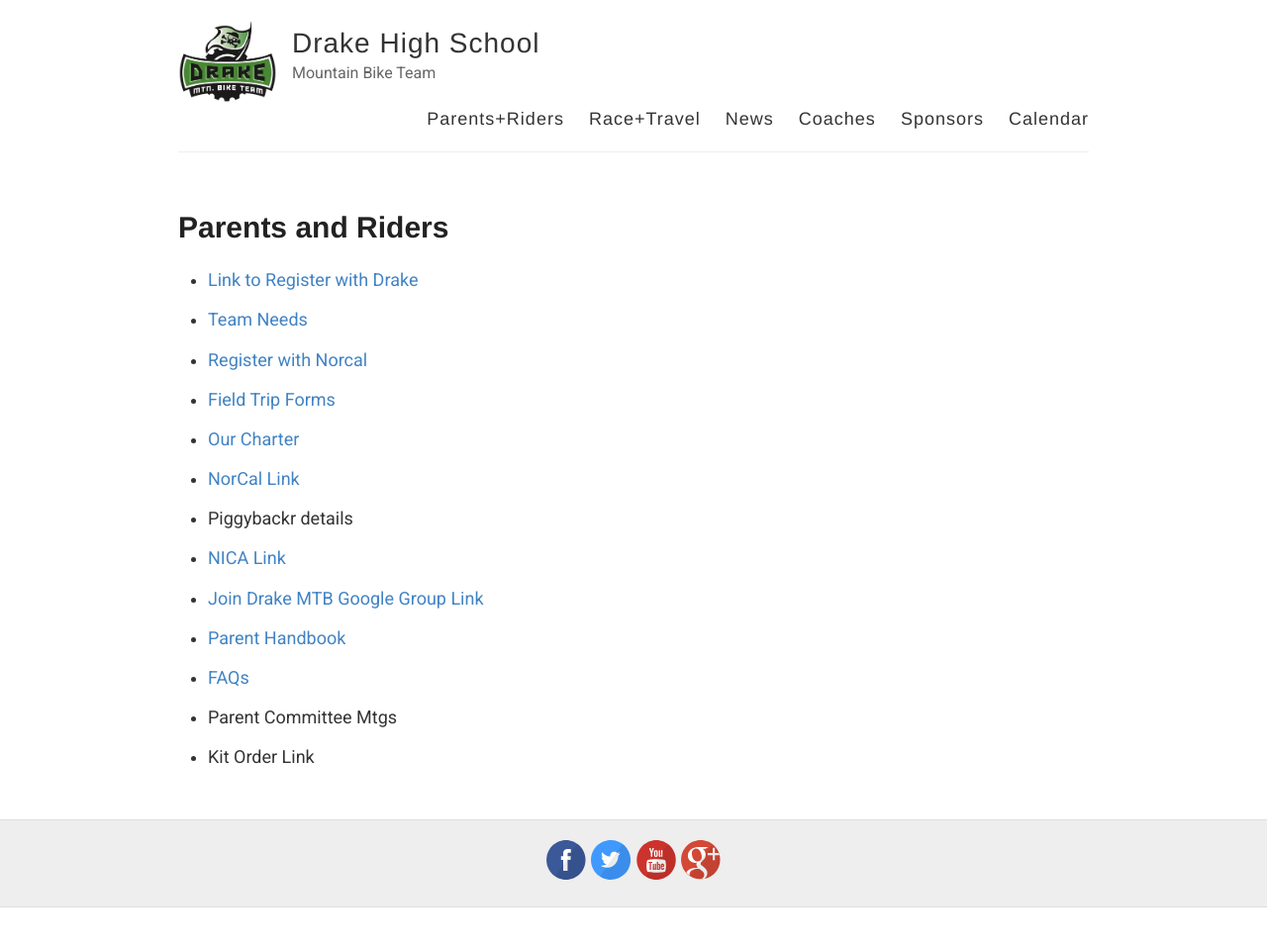
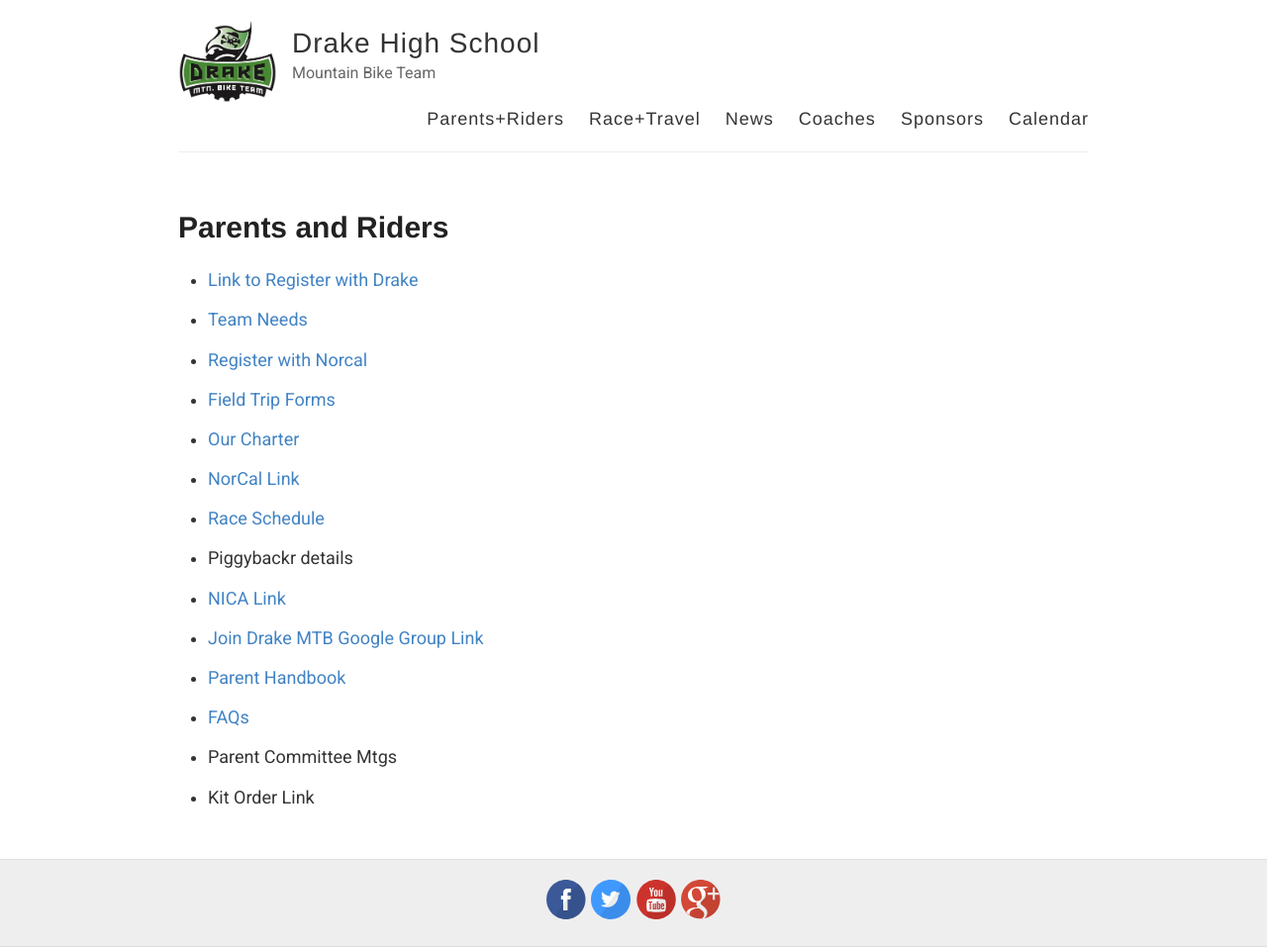
Before and after one commit to pwerba/drakeMTB, a Jekyll site: the page built from riders.md, in a window 1280 px wide. Shown: the whole page at 99% size. Built offline with Jekyll 4.4.1, drawn with Linux system fonts in a browser that asks for light colours; Markdown is read by kramdown in place of the engine named in the settings; before the commit the page ends 917 px from its top, so only the background shows below that.

Commit message:
Add link to schedule to riders.md

```diff
--- a/riders.md
+++ b/riders.md
@@ -16,6 +16,8 @@
 
 * <a href="http://www.norcalmtb.org/">NorCal Link</a>
 
+* <a href="{{ site.baseurl }}/schedule">Race Schedule</a>
+
 * Piggybackr details
 
 * <a href="http://www.nationalmtb.org/">NICA Link</a>
```
